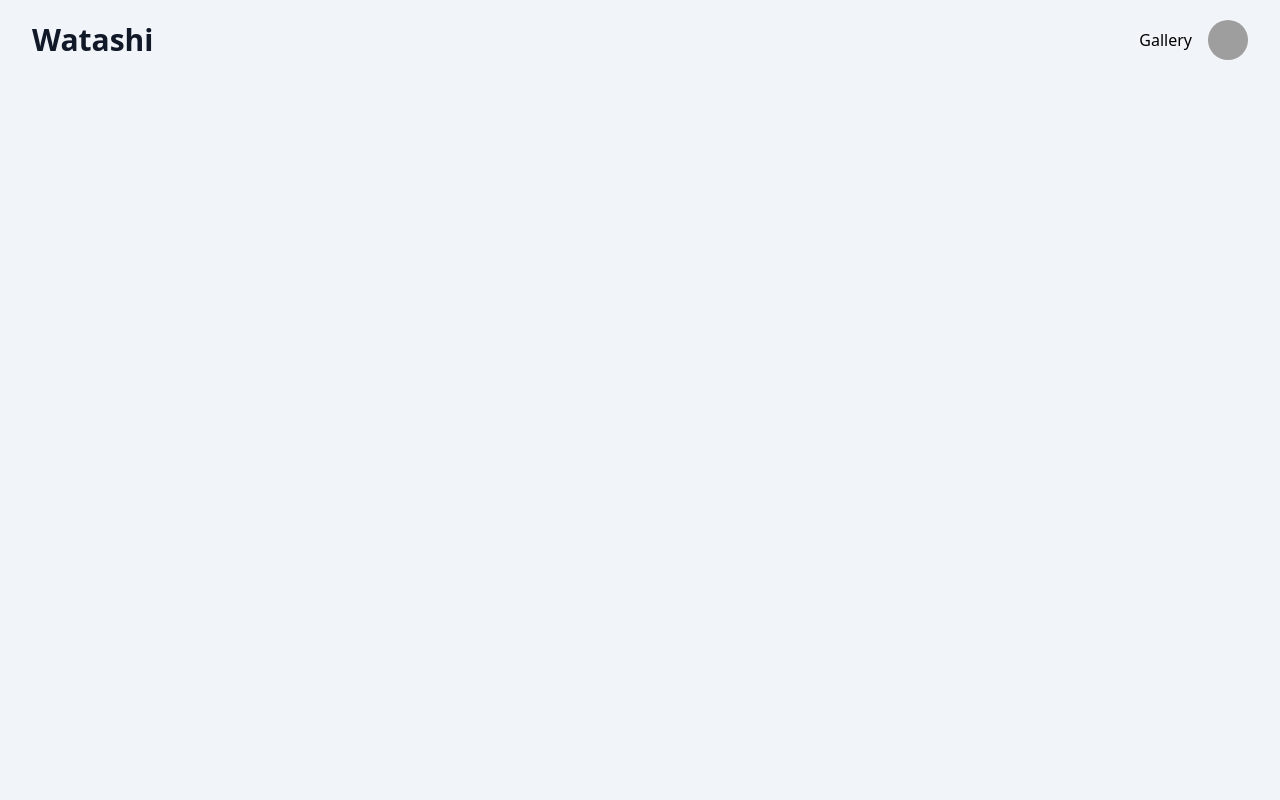
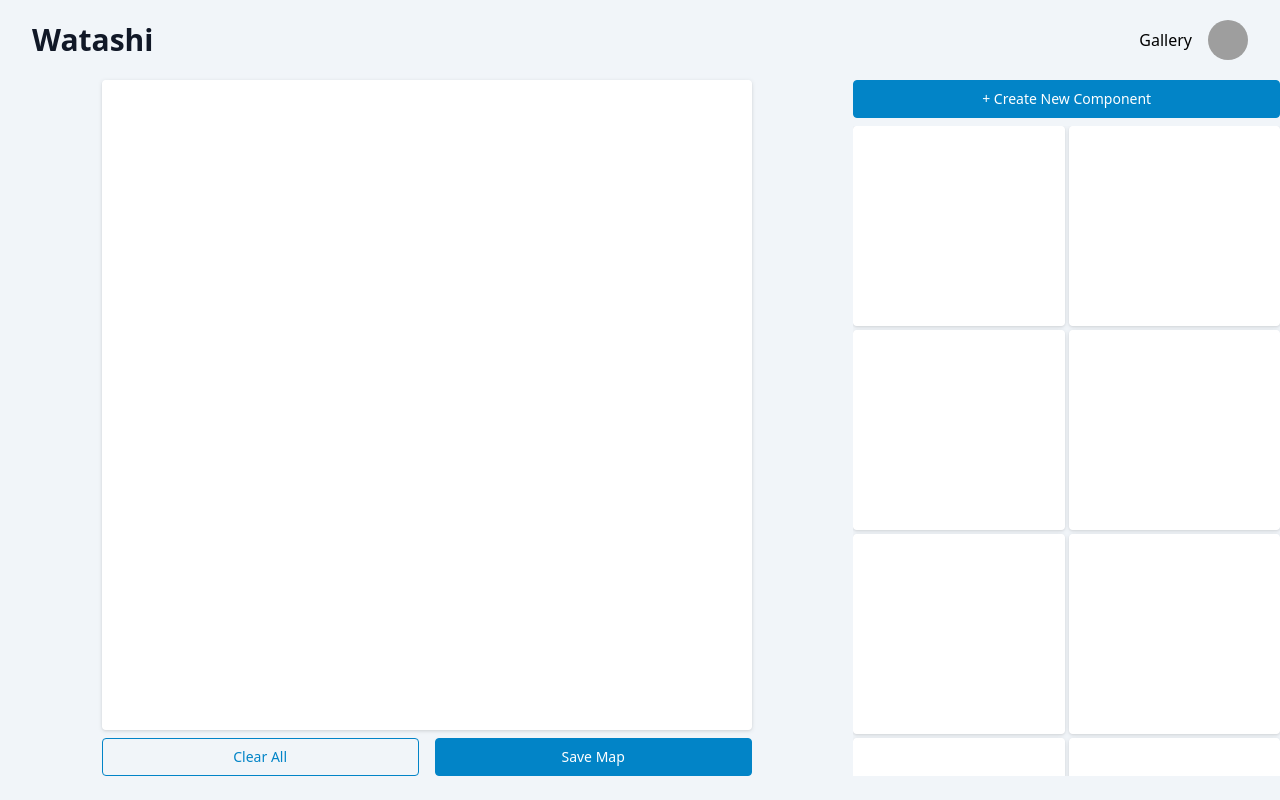
Before and after one commit to Recursion-Group-S/watashi, a React (Create React App) app: page / in a window 1280 px wide. Built offline with nearby package versions, Linux system fonts and the light colour scheme; grey boxes are pictures that could not be loaded.

Commit message:
created CreateMap component

```diff
--- a/src/components/App.jsx
+++ b/src/components/App.jsx
@@ -2,21 +2,23 @@ import React from "react";
 import '../index.css';
 
 import Header from "./Header";
+import CreateMap from "./CreateMap";
 
 const App = () => {
     return (
         <div className="bg-slate-100 h-screen">
             <Header />
-            {/* <div className="container mx-auto">
-                <div className="flex">
+            <div className="container mx-auto">
+                <CreateMap />
+                {/* <div className="flex">
                     <div className="basis-2/3">
-                        <WorkTable />
+                        <CreateMap />
                     </div>
                     <div className="basis-1/3">
                         <Sidebar />
                     </div>
-                </div>
-            </div> */}
+                </div> */}
+            </div>
         </div>
     )
 }
--- /dev/null
+++ b/src/components/CreateMap/Buttons.jsx
@@ -0,0 +1,26 @@
+import React from "react";
+
+const Buttons = () => {
+    return (
+        <div className="flex gap-4">
+            <div className="basis-1/2">
+                <a
+                    class="w-full text-center inline-block rounded border border-sky-600 px-12 py-2 text-sm font-medium text-sky-600 hover:bg-sky-600 hover:text-white focus:outline-none focus:ring active:bg-sky-600"
+                    href="/download"
+                >
+                    Clear All
+                </a>
+            </div>
+            <div className="basis-1/2">
+                <a
+                    class="w-full text-center inline-block rounded border border-sky-600 bg-sky-600 px-12 py-2 text-sm font-medium text-white hover:bg-transparent hover:text-sky-600 focus:outline-none focus:ring active:text-sky-600"
+                    href="/download"
+                >
+                    Save Map
+                </a>
+            </div>
+        </div>
+    );
+}
+
+export default Buttons;
--- /dev/null
+++ b/src/components/CreateMap/CanvasArea.jsx
@@ -0,0 +1,16 @@
+import React from "react";
+import Buttons from "./Buttons";
+
+const CanvasArea = () => {
+    return (
+        <div>
+            <div className="mx-auto" style={{ width: 650 }}>
+                <div className="bg-white w-full mb-2 rounded drop-shadow" style={{ height: 650, width: 650 }}>
+                </div>
+                <Buttons />
+            </div>
+        </div >
+    );
+}
+
+export default CanvasArea;
--- /dev/null
+++ b/src/components/CreateMap/Sidebar.jsx
@@ -0,0 +1,26 @@
+import React from "react";;
+
+const Sidebar = () => {
+    return (
+        <div>
+            <a
+                class="w-full text-center inline-block rounded border border-sky-600 bg-sky-600 px-12 py-2 mb-2 text-sm font-medium text-white hover:bg-white hover:text-sky-600 focus:outline-none focus:ring active:text-sky-600"
+                href=""
+            >
+                + Create New Component
+            </a>
+            <div className="grid grid-cols-2 gap-1 overflow-y-scroll" style={{ height: 650 }}>
+                <div className="rounded bg-white drop-shadow" style={{ height: 200 }}></div>
+                <div className="rounded bg-white drop-shadow" style={{ height: 200 }}></div>
+                <div className="rounded bg-white drop-shadow" style={{ height: 200 }}></div>
+                <div className="rounded bg-white drop-shadow" style={{ height: 200 }}></div>
+                <div className="rounded bg-white drop-shadow" style={{ height: 200 }}></div>
+                <div className="rounded bg-white drop-shadow" style={{ height: 200 }}></div>
+                <div className="rounded bg-white drop-shadow" style={{ height: 200 }}></div>
+                <div className="rounded bg-white drop-shadow" style={{ height: 200 }}></div>
+            </div>
+        </div >
+    );
+}
+
+export default Sidebar;
--- /dev/null
+++ b/src/components/CreateMap/index.jsx
@@ -0,0 +1,20 @@
+import React from "react";
+
+import CanvasArea from "./CanvasArea";
+import Buttons from "./Buttons";
+import Sidebar from "./Sidebar";
+
+const CreateMap = () => {
+    return (
+        <div className="flex">
+            <div className="basis-2/3">
+                <CanvasArea />
+            </div>
+            <div className="basis-1/3">
+                <Sidebar />
+            </div>
+        </div>
+    );
+}
+
+export default CreateMap;
```
